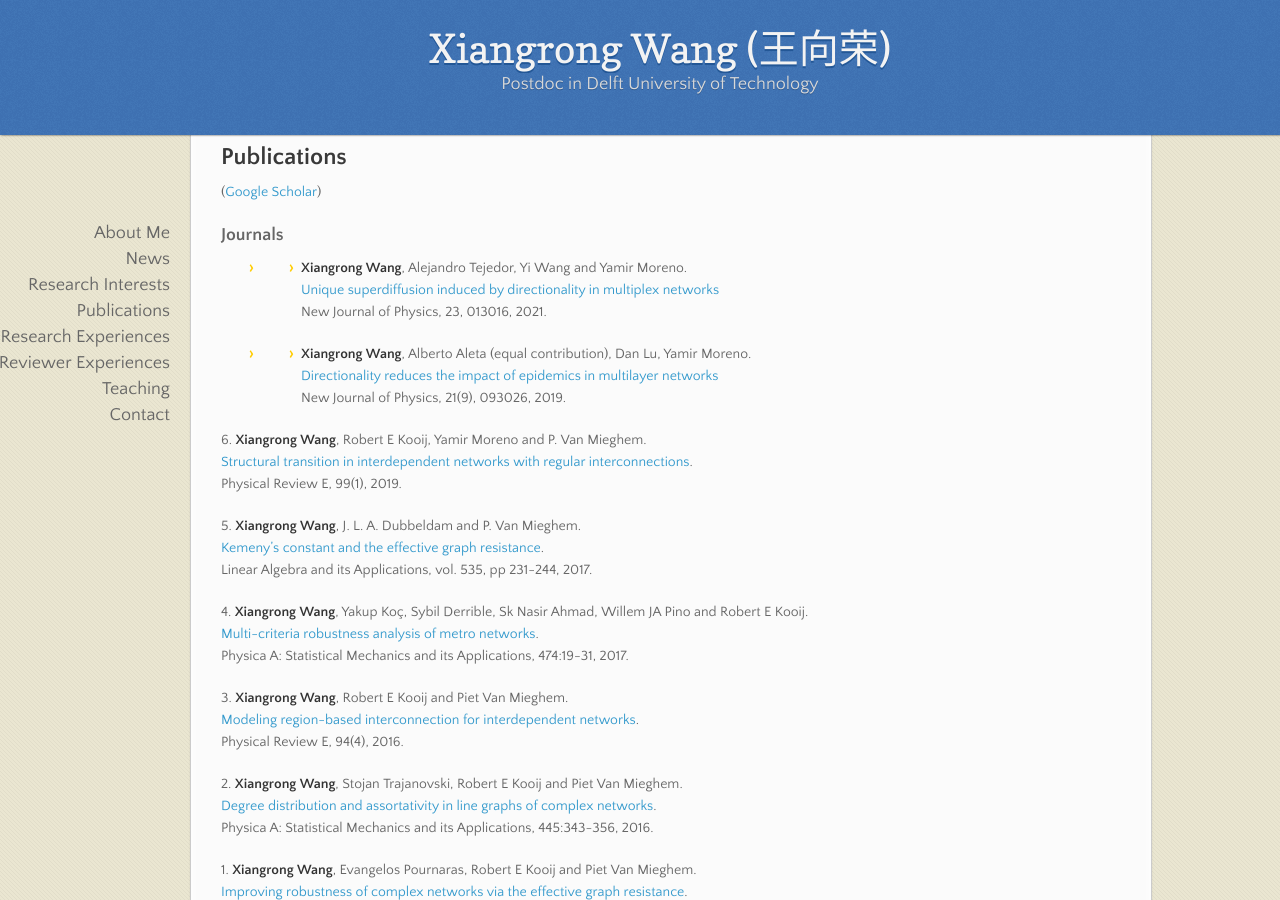
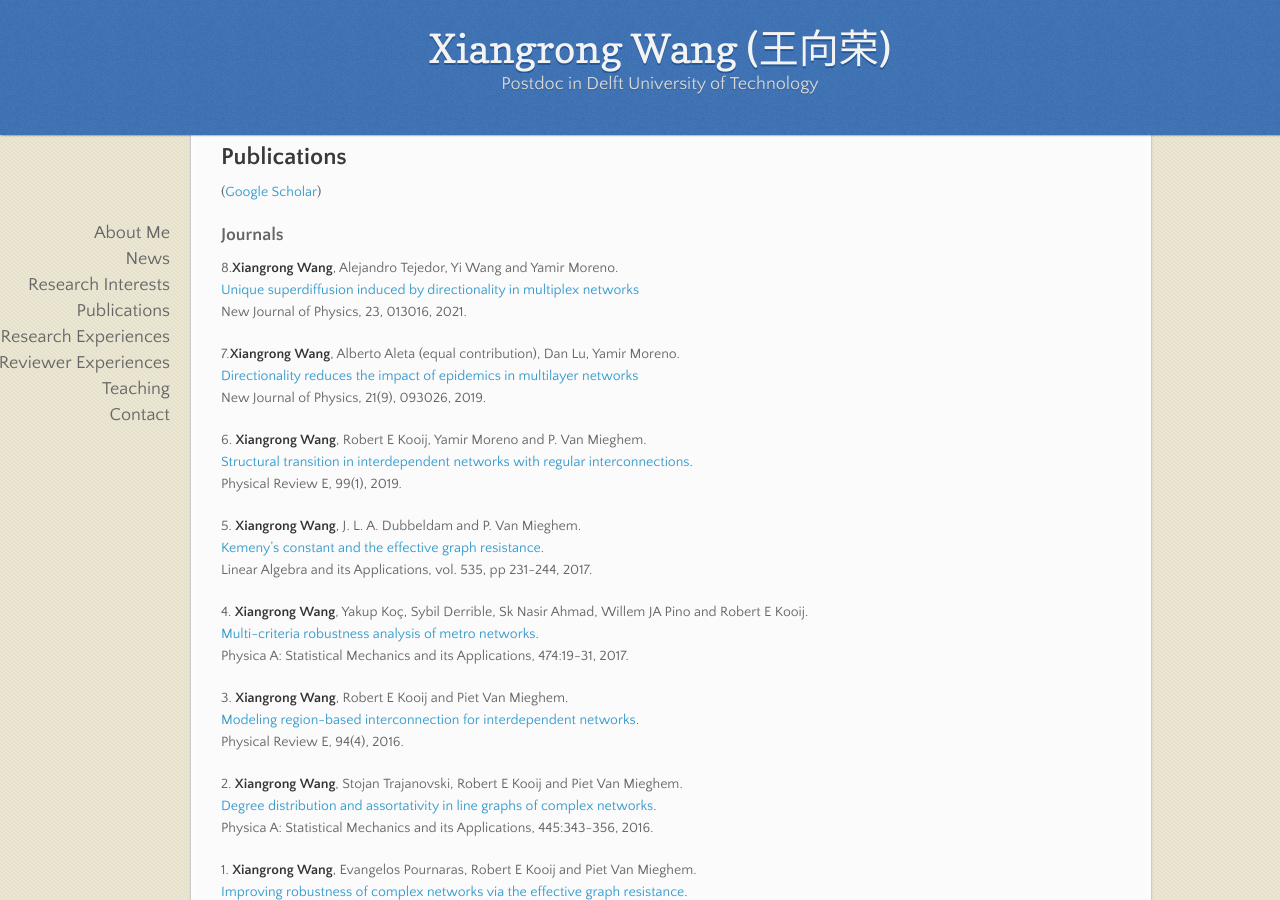
Before and after one commit to xiangrongwang/xiangrongwang.github.io, a Jekyll site: the page built from index.md, in a window 1280 px wide and 900 px high, scrolled down 847 px. Built offline with Jekyll 4.4.1, drawn with Linux system fonts in a browser that asks for light colours; nearby versions of some CDN libraries; our own code applies the rules of GitHub Pages for plain Markdown files.

Commit message:
Update index.md

```diff
--- a/index.md
+++ b/index.md
@@ -29,12 +29,12 @@ Her PhD topic focused on the robustness of complex networks,  from both theoreti
 ([Google Scholar](https://scholar.google.com/citations?user=LJm0X3AAAAAJ&hl=en))
 
 ### Journals
-- 8. __Xiangrong Wang__, Alejandro Tejedor, Yi Wang and Yamir Moreno.
+8.__Xiangrong Wang__, Alejandro Tejedor, Yi Wang and Yamir Moreno.
     [Unique superdiffusion induced by directionality in multiplex networks](https://iopscience.iop.org/article/10.1088/1367-2630/abdb71/meta)
     New Journal of Physics, 23, 013016, 2021.
 
 
-- 7. __Xiangrong Wang__,  Alberto Aleta (equal contribution), Dan Lu, Yamir Moreno.
+7.__Xiangrong Wang__,  Alberto Aleta (equal contribution), Dan Lu, Yamir Moreno.
     [Directionality reduces the impact of epidemics in multilayer networks](https://iopscience.iop.org/article/10.1088/1367-2630/ab3dd0)
     New Journal of Physics, 21(9), 093026, 2019.
 
```
